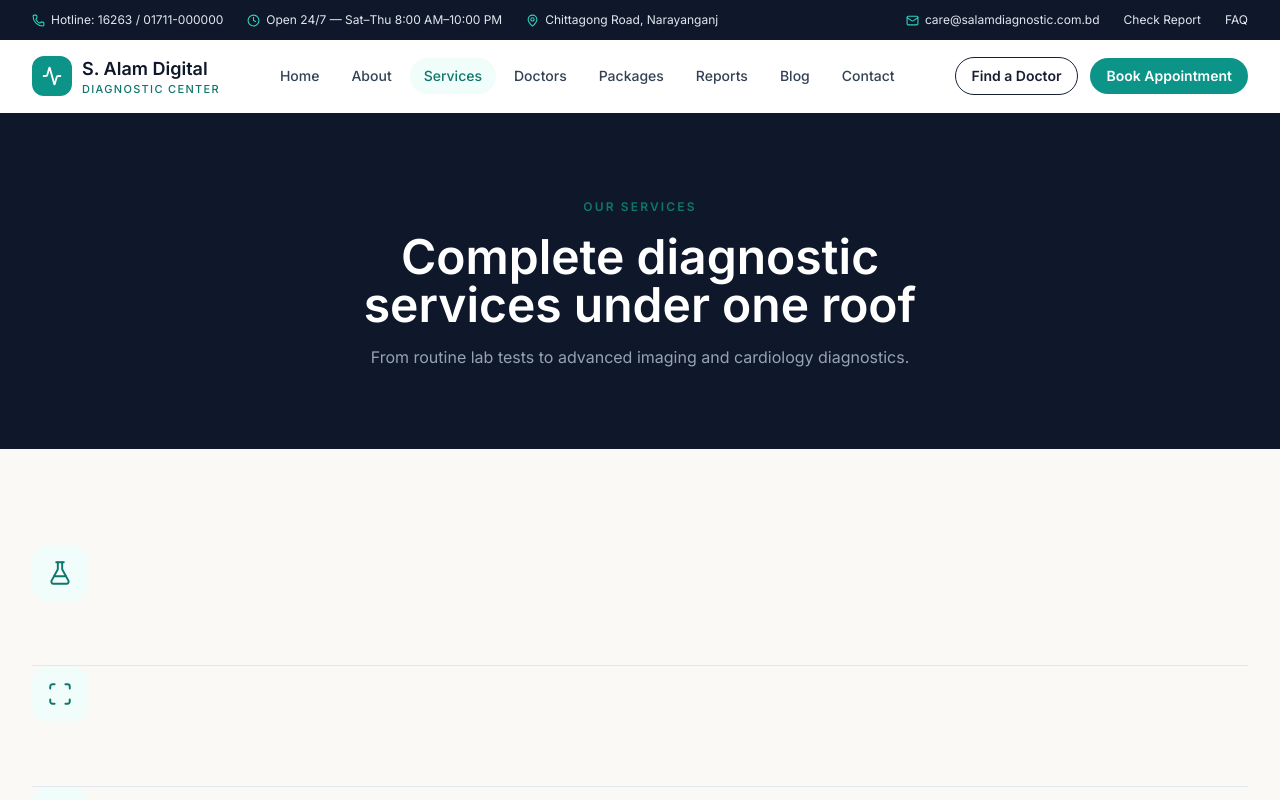
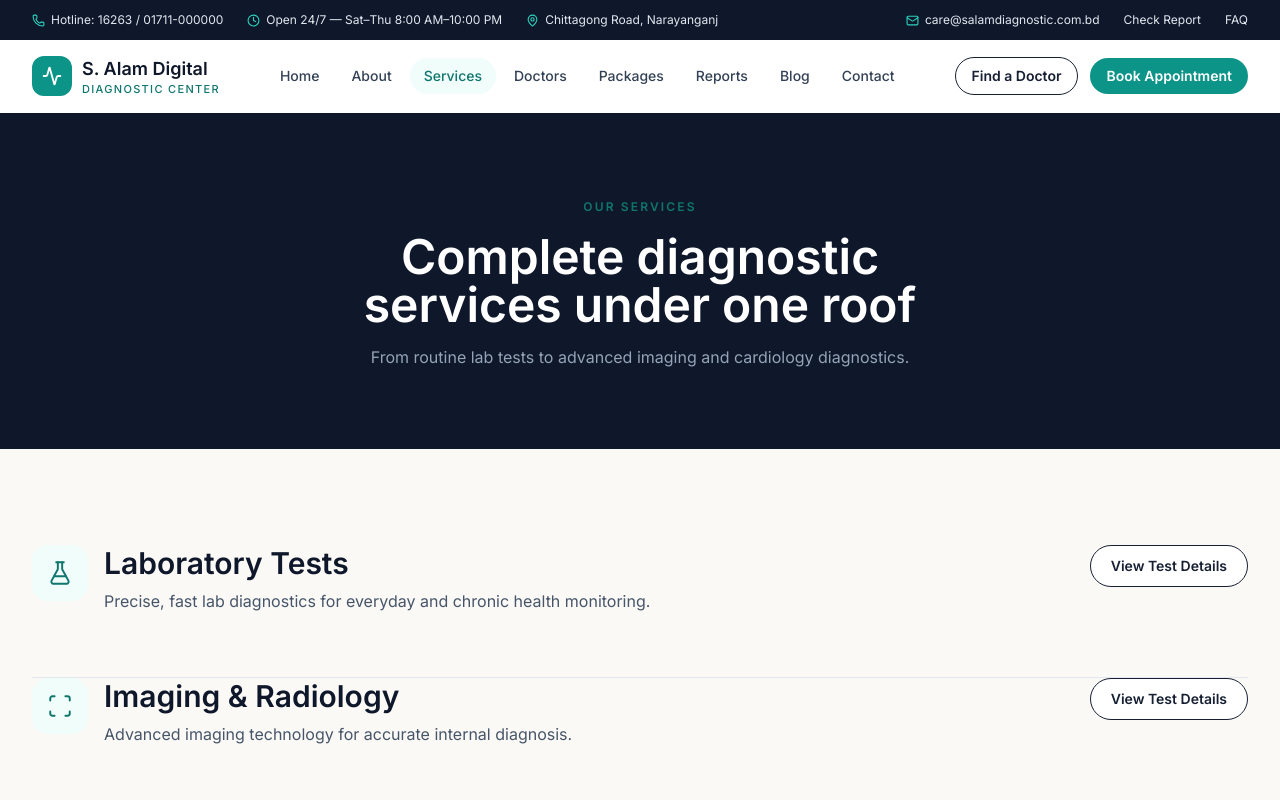
Before and after one commit to Mostofa-zaman/Diognostic, a Next.js app: page /services in a window 1280 px wide. Shown: the top 800 px of the page. Built offline with nearby package versions, Linux system fonts and the light colour scheme.

Commit message:
feat(servicePage/serviceGroups.jsx): add service group details and test button

```diff
--- a/src/components/servicePage/ServiceGroups.jsx
+++ b/src/components/servicePage/ServiceGroups.jsx
@@ -1,5 +1,6 @@
 import { serviceGroups } from "@/data/services";
 import Icon from "../common/IconProvider";
+import Button from "../common/Button";
 
 export default function ServiceGroups() {
   return (
@@ -7,13 +8,24 @@ export default function ServiceGroups() {
         <div className="container-xl">
           {serviceGroups.map((group) => (
             <div key={group.slug} id={group.slug} className="scroll-mt-24 border-b border-navy-100 pb-16 last:border-0">
-              <div className="flex flex-wrap items-start justify-between gap-6">
+               <div className="flex flex-wrap items-start justify-between gap-6">
                 <div className="flex items-start gap-4">
                   <span className="flex h-14 w-14 shrink-0 items-center justify-center rounded-2xl bg-teal-50 text-teal-700">
                     <Icon name={group.icon} size={26} />
                   </span>
-                   </div>
-            </div>
+                  <div>
+                    <h2 className="font-display text-2xl font-semibold text-navy-900 md:text-3xl">
+                      {group.title}
+                    </h2>
+                    <p className="mt-2 max-w-xl text-sm text-navy-500 md:text-base">
+                      {group.description}
+                    </p>
+                  </div>
+                </div>
+                <Button href="/tests" variant="outline">
+                  View Test Details
+                </Button>
+              </div>
             </div>
           ))}
         </div>
```
